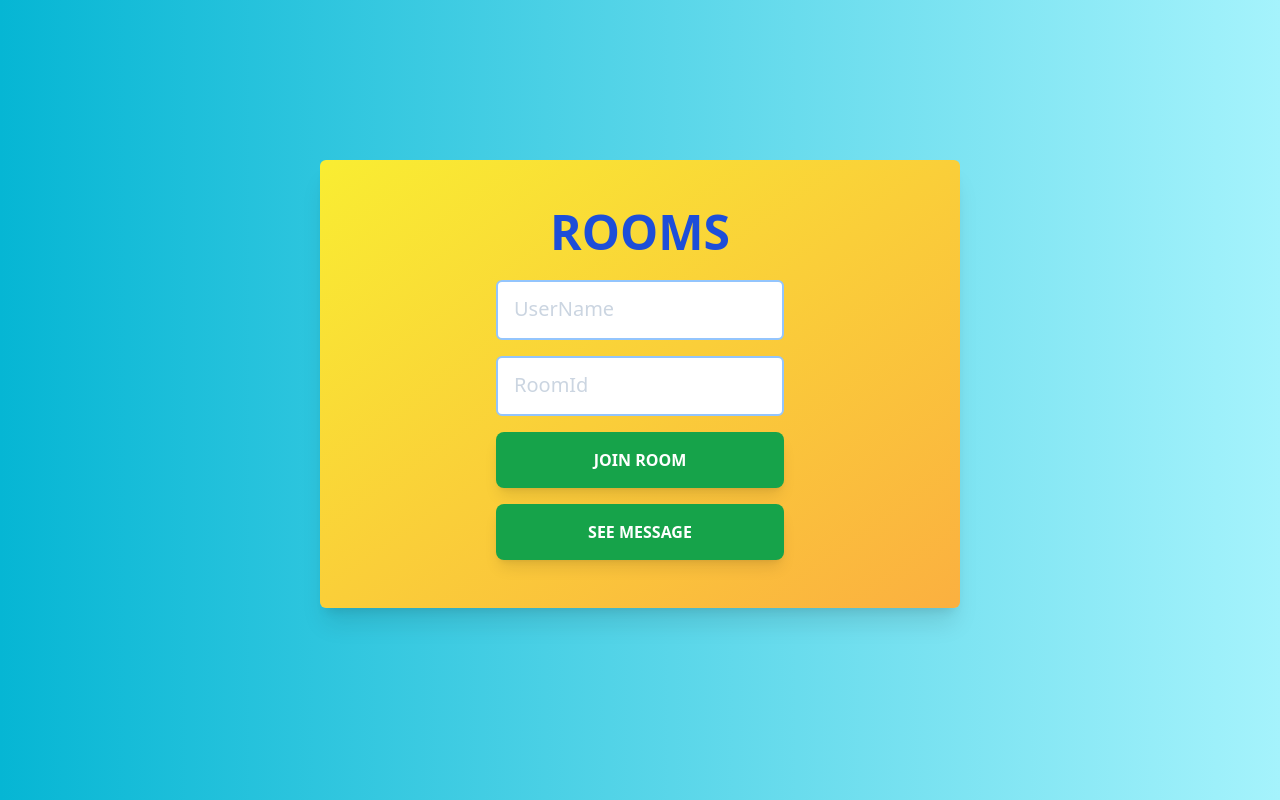
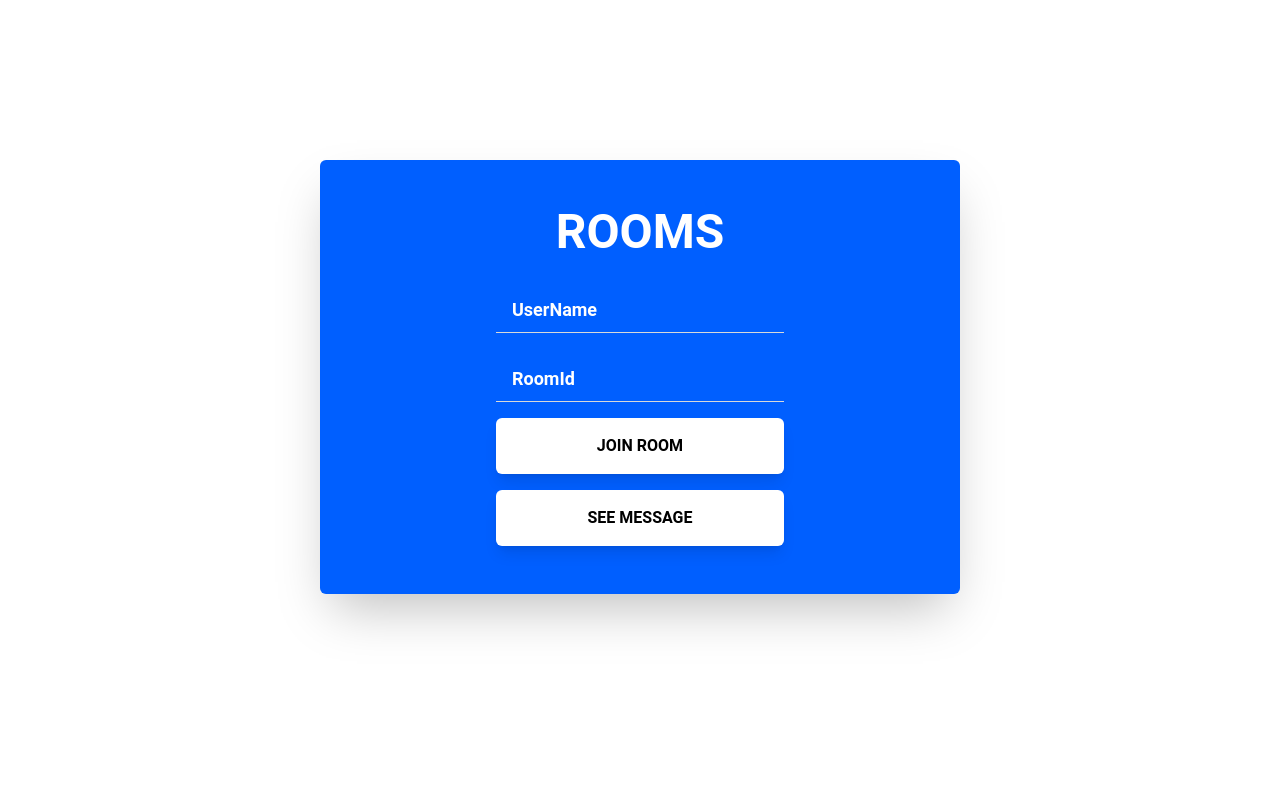
Before and after one commit to akashbhardwaj23/realTimeChatApp, a React (Vite) app in the folder realChat/: page / in a window 1280 px wide. Built offline with nearby package versions, Linux system fonts and the light colour scheme; no server answers.

Commit message:
Changed the home page design

```diff
--- a/realChat/src/App.jsx
+++ b/realChat/src/App.jsx
@@ -64,7 +64,7 @@ function App() {
   }, [themeMode]);
 
   return (
-    <div className="w-full min-h-full h-screen bg-gradient-to-r from-[#06B6D4] to-[#A5F3FC] dark:bg-gradient-to-r dark:from-[#60A5FA] dark:to-[#BFDBFE]">
+    <div className="w-full min-h-full h-screen bg-white dark:from-[#60A5FA] dark:to-[#BFDBFE]">
       <BrowserRouter>
         <Routes>
           <Route
--- a/realChat/src/Components/Button.jsx
+++ b/realChat/src/Components/Button.jsx
@@ -3,7 +3,7 @@ import React from 'react'
 function Button(props) {
   return (
     <div className='mb-4 w-full flex justify-center'>
-        <button className='bg-green-600 border-1 border-[#7ee0a2] dark:bg-blue-500  text-white uppercase font-semibold p-4 rounded-lg lg:w-1/2 w-full shadow-lg' onClick={props.onClick}>
+        <button className={`border-1 border-[#7ee0a2] ${props.error ? "bg-[#FF002B]" : "bg-white"} dark:bg-blue-500  text-black uppercase font-bold p-4 rounded-md lg:w-1/2 w-full shadow-lg`} onClick={props.onClick}>
             {props.text}
         </button>
     </div>
--- a/realChat/src/index.css
+++ b/realChat/src/index.css
@@ -1,3 +1,8 @@
 @tailwind base;
 @tailwind components;
 @tailwind utilities;
+
+
+html, * , #root {
+    font-family: 'Roboto', sans-serif;
+}
--- a/realChat/src/scenes/RoomJoinPage.jsx
+++ b/realChat/src/scenes/RoomJoinPage.jsx
@@ -1,7 +1,7 @@
-import React, { useEffect, useState } from "react";
+import React, { useState } from "react";
 import Input from "../Components/Input";
 import Button from "../Components/Button";
-import { useSelector, useDispatch } from "react-redux";
+import { useDispatch } from "react-redux";
 import { setUserName, setRoomID } from "../store/chatSlice.js";
 import { useNavigate } from "react-router-dom";
 
@@ -9,6 +9,8 @@ function RoomJoinPage({ socket }) {
   const navigate = useNavigate();
   const [username, setUsername] = useState(null);
   const [roomId, setRoomId] = useState(null);
+  const [errored, setErrored] = useState(false);
+
   const dispatch = useDispatch();
 
 
@@ -18,25 +20,31 @@ function RoomJoinPage({ socket }) {
     });
   };
 
-  const joinRoom = () => {
+  const joinRoom = async() => {
 
     if(username && roomId){
       dispatch(setUserName({userName: username}));
       dispatch(setRoomID({roomId:roomId}))
     }
 
-    if (username === null || roomId === null)
-      return alert("Please enter username and roomId");
-    // localStorage.setItem("username", JSON.stringify(username));
-    // localStorage.setItem("roomId", JSON.stringify(roomId));
+    if (username === null || roomId === null){
+      setErrored(true)
+      alert("Please enter username and roomId");
+
+      setTimeout(() => {
+        setErrored(false)
+      }, 4000);
+
+      return alert("hi there");
+    }
     socket.emit("join_room", { username, roomId });
 
     navigate("/chat");
   };
 
   return (
-    <div className="bg-gradient-to-br from-[#F9ED32] to-[#FBB040] flex flex-col justify-center items-center relative top-[20%] w-1/2 left-[25%] p-8 rounded-md shadow-xl dark:bg-gradient-to-br dark:from-green-400 dark:to-green-200">
-      <h1 className="p-4 text-[#1D4ED8] md:text-5xl font-bold uppercase mb-2 text-4xl dark:text-white">
+    <div className="bg-[#005FFF] flex flex-col justify-center items-center relative top-[20%] w-1/2 left-[25%] p-8 rounded-md shadow-2xl dark:bg-gradient-to-br dark:from-green-400 dark:to-green-200">
+      <h1 className="p-4 text-white md:text-5xl font-bold uppercase mb-2 text-4xl dark:text-white">
         Rooms
       </h1>
 
@@ -44,7 +52,7 @@ function RoomJoinPage({ socket }) {
         type={"text"}
         name={"username"}
         className={
-          "p-4 lg:w-1/2 w-full rounded-md border-2 border-blue-300 focus:outline focus:outline-2 focus:outline-blue-500 placeholder:text-slate-300 placeholder:text-xl placeholder:font-medium dark:focus:outline-white dark:placeholder-white"
+          "p-4 pb-2 lg:w-1/2 w-full bg-[#005FFF] text-lg font-semibold border-b outline-none border-[#D9D9D9]  placeholder:text-white placeholder:text-lg placeholder:font-semibold dark:focus:outline-white dark:placeholder-white"
         }
         placeholder={"UserName"}
         setUsername={setUsername}
@@ -54,13 +62,13 @@ function RoomJoinPage({ socket }) {
         type={"text"}
         name={"roomId"}
         className={
-          "p-4 lg:w-1/2 w-full rounded-md border-2 border-blue-300 focus:outline focus:outline-2 focus:outline-blue-500 placeholder:text-slate-300 placeholder:text-xl placeholder:font-medium dark:focus:outline-white dark:placeholder-white"
+          "p-4 pb-2 lg:w-1/2 w-full bg-[#005FFF] text-lg font-semibold border-b border-[#D9D9D9] outline-none placeholder:text-white placeholder:text-lg placeholder:font-semibold dark:focus:outline-white dark:placeholder-white"
         }
         placeholder={"RoomId"}
         setRoomId={setRoomId}
       />
 
-      <Button text="Join Room" onClick={joinRoom} />
+      <Button text="Join Room" onClick={joinRoom} error={errored} />
 
       <Button text="see Message" onClick={showMessage} />
     </div>
```
Also changed, not shown: realChat/src/Components/Message.jsx (+0 -13 lines).
